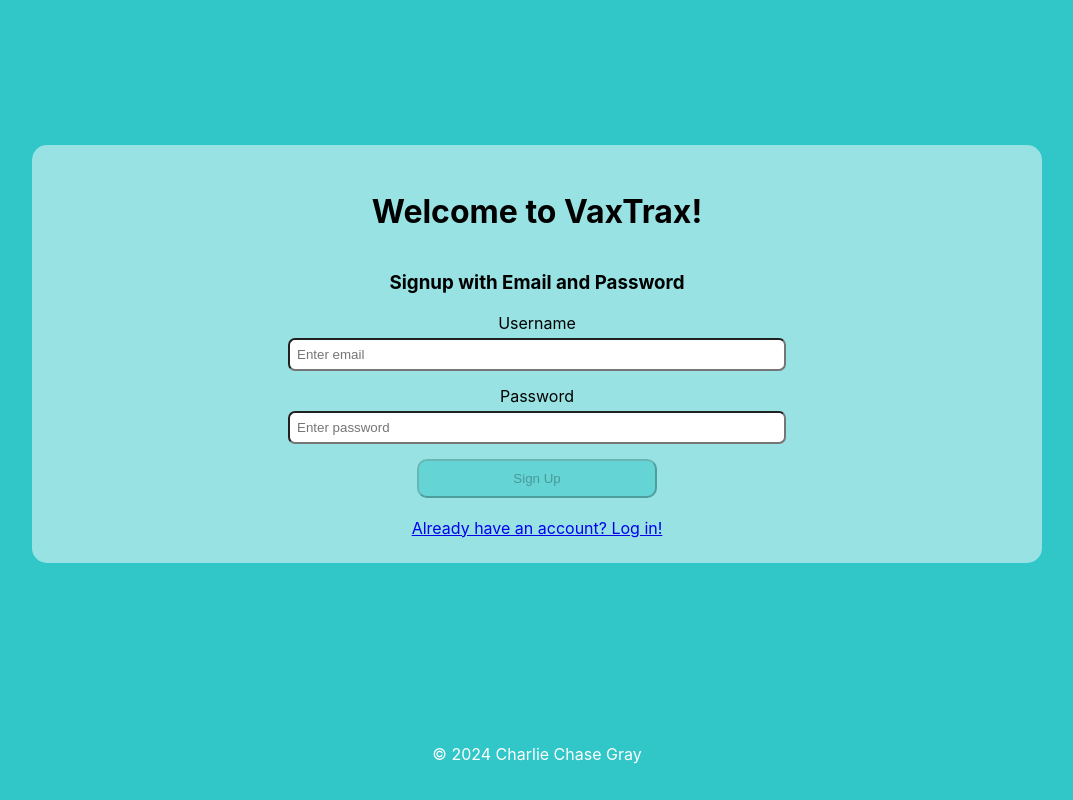
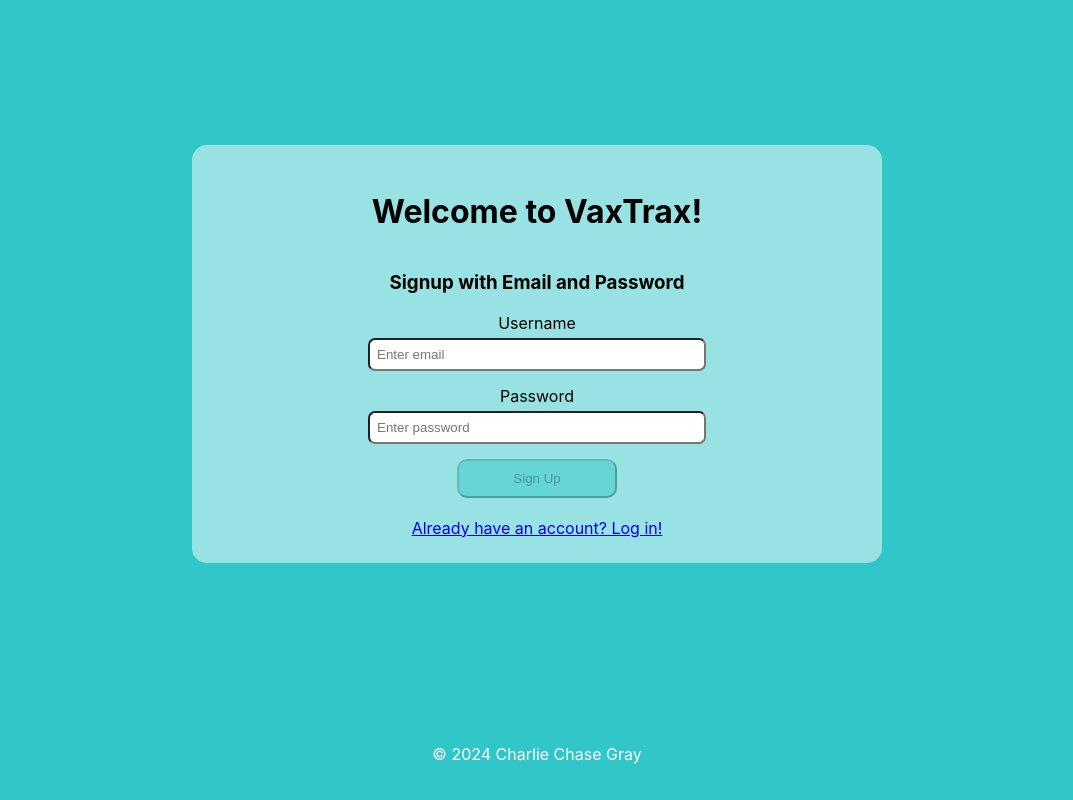
Before and after one commit to charliechase96/vaxtrax, a React (Create React App) app: page /signup in a window 1280 px wide. Shown: the whole page, without its empty margins (103-1176 px from the left). Built offline with nearby package versions, Linux system fonts and the light colour scheme; the HTML template or start-up script is replaced by a standard one.

Commit message:
fix signup form width

```diff
--- a/src/App.css
+++ b/src/App.css
@@ -254,7 +254,7 @@ body {
   flex-direction: column;
   justify-content: center;
   align-items: center;
-  width: 75%;
+  width: 50%;
   margin: auto;
   border-radius: 15px;
   padding: 25px;
```
